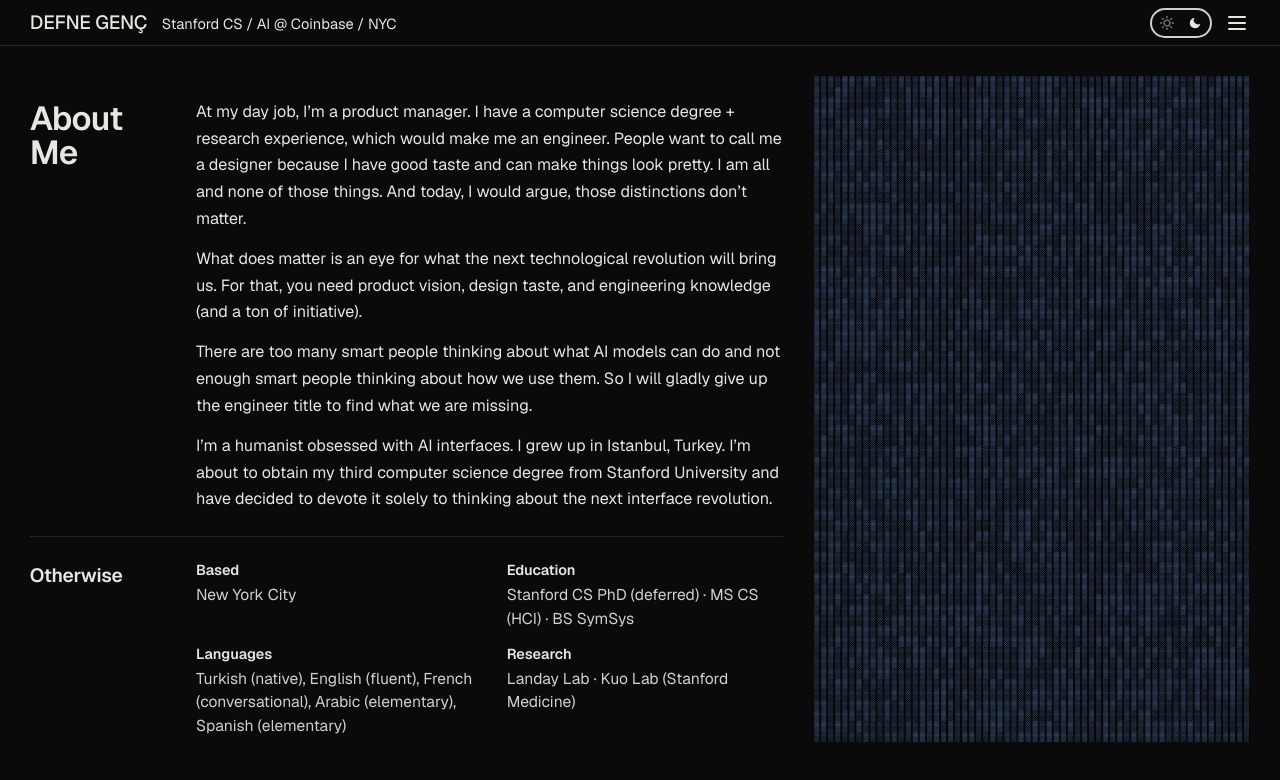
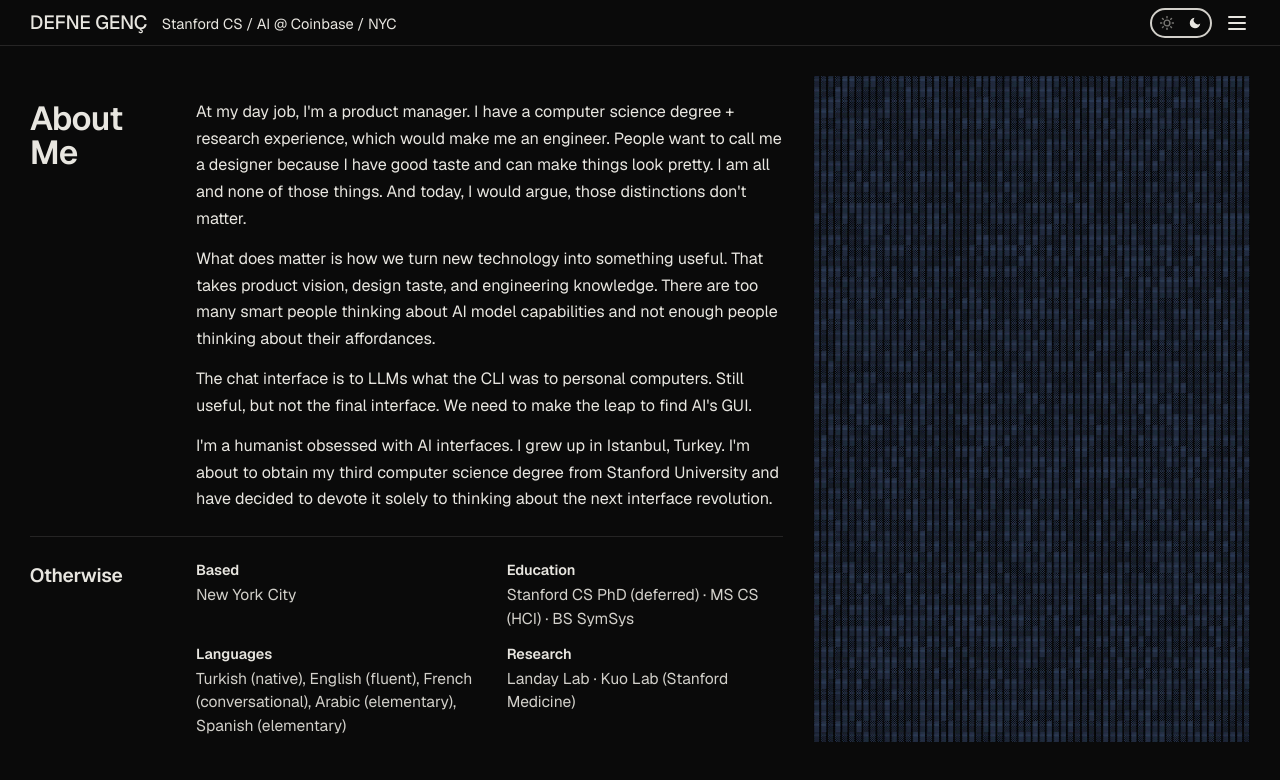
Before and after one commit to defnegenc/portfolio-v2, a Next.js app: page /about in a window 1280 px wide. Shown: the top 780 px of the page. Built offline with nearby package versions, Linux system fonts and the light colour scheme; no server answers; a web font is replaced by a local one.

Commit message:
Agent: publish approved About thesis copy

```diff
--- a/app/about/page.tsx
+++ b/app/about/page.tsx
@@ -43,16 +43,16 @@ export default function About() {
           <SectionRow label={<h1 style={{ ...heroTitle, margin: 0 }}>About Me</h1>}>
             <div style={{ display: 'flex', flexDirection: 'column', gap: '0.8rem' }}>
               <p style={copy}>
-                At my day job, I’m a product manager. I have a computer science degree + research experience, which would make me an engineer. People want to call me a designer because I have good taste and can make things look pretty. I am all and none of those things. And today, I would argue, those distinctions don’t matter.
+                At my day job, I'm a product manager. I have a computer science degree + research experience, which would make me an engineer. People want to call me a designer because I have good taste and can make things look pretty. I am all and none of those things. And today, I would argue, those distinctions don't matter.
               </p>
               <p style={copy}>
-                What does matter is an eye for what the next technological revolution will bring us. For that, you need product vision, design taste, and engineering knowledge (and a ton of initiative).
+                What does matter is how we turn new technology into something useful. That takes product vision, design taste, and engineering knowledge. There are too many smart people thinking about AI model capabilities and not enough people thinking about their affordances.
               </p>
               <p style={copy}>
-                There are too many smart people thinking about what AI models can do and not enough smart people thinking about how we use them. So I will gladly give up the engineer title to find what we are missing.
+                The chat interface is to LLMs what the CLI was to personal computers. Still useful, but not the final interface. We need to make the leap to find AI's GUI.
               </p>
               <p style={copy}>
-                I’m a humanist obsessed with AI interfaces. I grew up in Istanbul, Turkey. I’m about to obtain my third computer science degree from Stanford University and have decided to devote it solely to thinking about the next interface revolution.
+                I'm a humanist obsessed with AI interfaces. I grew up in Istanbul, Turkey. I'm about to obtain my third computer science degree from Stanford University and have decided to devote it solely to thinking about the next interface revolution.
               </p>
             </div>
           </SectionRow>
```
